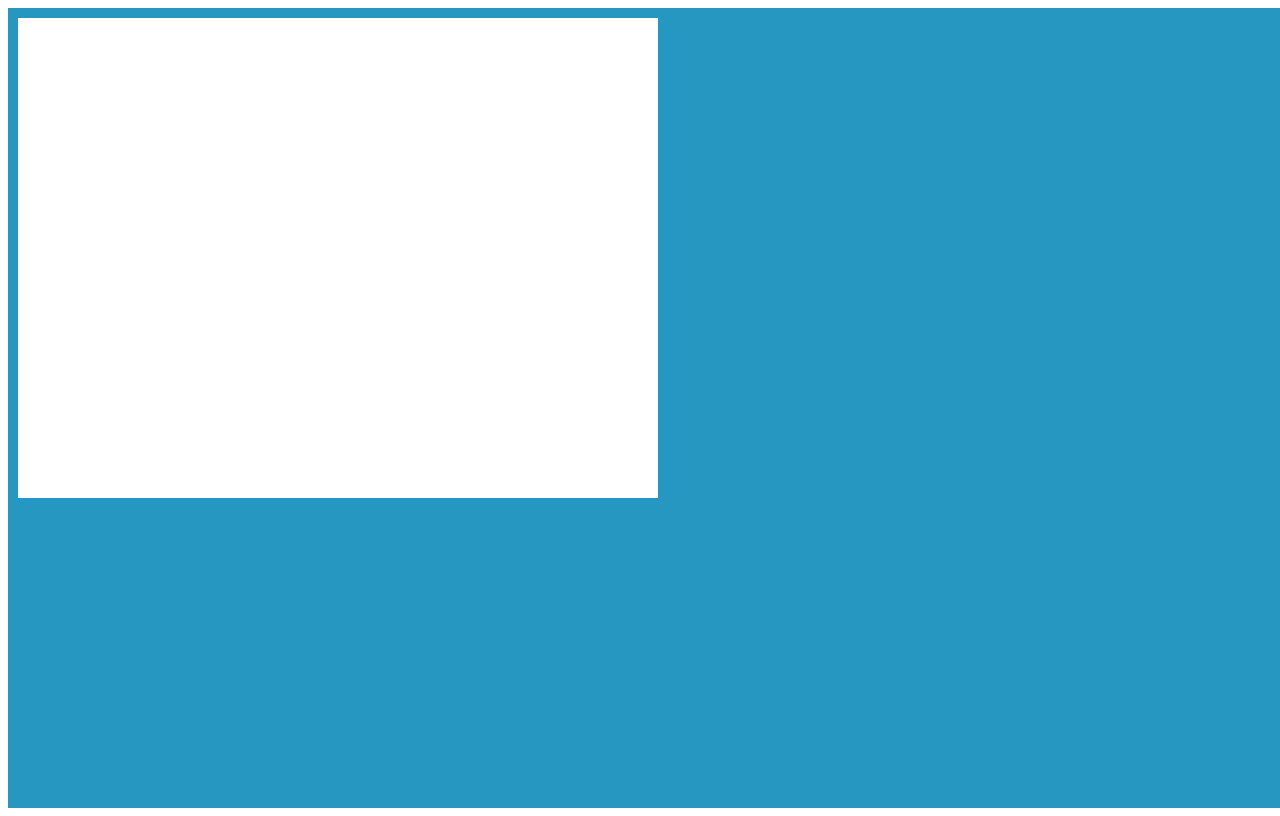
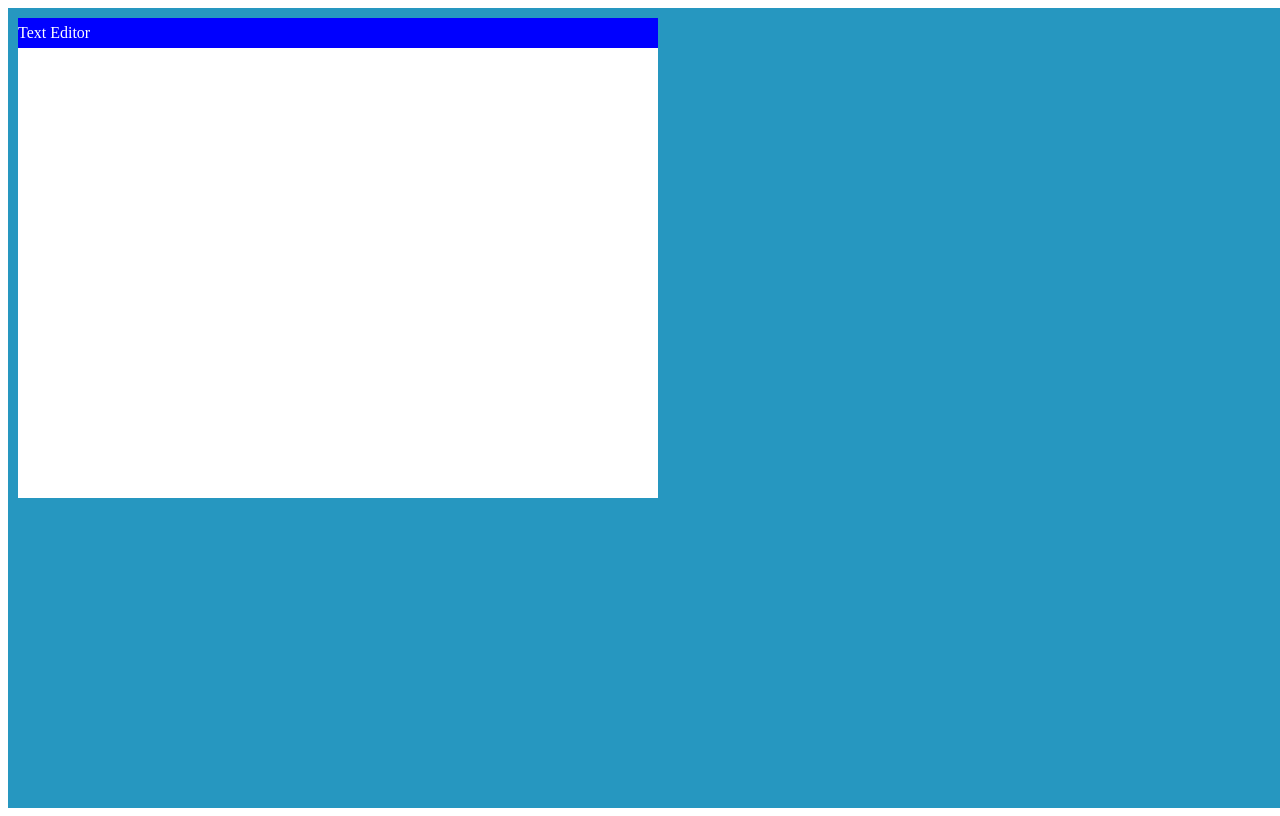
Before and after one commit to samlmbrt/desktop-environment, a Next.js app: page / in a window 1280 px wide. Built offline with nearby package versions, Linux system fonts and the light colour scheme.

Commit message:
Set the handlers for Window dragging the the Desktop component instead

```diff
--- /dev/null
+++ b/src/components/Desktop/Desktop.js
@@ -0,0 +1,69 @@
+import { useRef } from "react";
+import styles from "./Desktop.module.scss";
+
+export default function Deskop({ children }) {
+  // We manage the drag events for Window components here since 'mousemove'
+  // events are not triggered for every pixel when moving the mouse around.
+  // This means a drag could stop prematurely if the user moves the mouse
+  // too fast. By setting the event handlers on the Desktop component, we
+  // can be sure not to miss any mouse event.
+  const windowState = useRef({ xOffset: 0, yOffset: 0 });
+
+  const handleDragStart = (event) => {
+    const element = event.target;
+
+    if (!element?.classList.contains("titleBar")) {
+      return;
+    }
+
+    const state = windowState.current;
+    state.element = element;
+
+    if (event.type === "touchstart") {
+      state.initialX = event.touches[0].clientX - state.xOffset;
+      state.initialY = event.touches[0].clientY - state.yOffset;
+    } else {
+      state.initialX = event.clientX - state.xOffset;
+      state.initialY = event.clientY - state.yOffset;
+    }
+  };
+
+  const handleDragEnd = () => {
+    windowState.current.element = null;
+  };
+
+  const handleDragMove = (event) => {
+    if (windowState.current.element) {
+      event.preventDefault();
+      const state = windowState.current;
+
+      if (event.type === "touchmove") {
+        state.currentX = event.touches[0].clientX - state.initialX;
+        state.currentY = event.touches[0].clientY - state.initialY;
+      } else {
+        state.currentX = event.clientX - state.initialX;
+        state.currentY = event.clientY - state.initialY;
+      }
+
+      state.xOffset = state.currentX;
+      state.yOffset = state.currentY;
+
+      // Using translate3d() to force GPU to draw animation.
+      state.element.parentNode.style.transform = `translate3d(${state.currentX}px, ${state.currentY}px, 0px)`;
+    }
+  };
+
+  return (
+    <div
+      className={styles.desktop}
+      onTouchStart={handleDragStart}
+      onTouchEnd={handleDragEnd}
+      onTouchMove={handleDragMove}
+      onMouseDown={handleDragStart}
+      onMouseUp={handleDragEnd}
+      onMouseMove={handleDragMove}
+    >
+      {children}
+    </div>
+  );
+}
--- a/src/pages/index.module.scss
+++ b/src/components/Desktop/Desktop.module.scss
@@ -1,4 +1,4 @@
-.container {
+.desktop {
   position: relative;
   width: 100vw;
   height: 100vh;
--- a/src/components/Window/Window.js
+++ b/src/components/Window/Window.js
@@ -1,71 +1,10 @@
-import { useRef, useState } from "react";
 import styles from "./Window.module.scss";
 
-export default function Window({ width, height, top, left }) {
-  const [isDragging, setIsDragging] = useState(false);
-  const domElementRef = useRef(null);
-  const coordinates = useRef({ xOffset: 0, yOffset: 0 });
-
-  const handleDragStart = (event) => {
-    // todo: fix issue where moving the mouse too quicky stops dragging
-    setIsDragging(true);
-    const domElement = coordinates.current;
-
-    if (event.type === "touchstart") {
-      domElement.initialX = event.touches[0].clientX - domElement.xOffset;
-      domElement.initialY = event.touches[0].clientY - domElement.yOffset;
-    } else {
-      domElement.initialX = event.clientX - domElement.xOffset;
-      domElement.initialY = event.clientY - domElement.yOffset;
-    }
-  };
-
-  const handleDragEnd = () => {
-    const domElement = coordinates.current;
-    domElement.initialX = domElement.currentX;
-    domElement.initialY = domElement.currentY;
-
-    setIsDragging(false);
-  };
-
-  const handleDragMove = (event) => {
-    if (isDragging) {
-      event.preventDefault();
-      const domElement = coordinates.current;
-
-      if (event.type === "touchmove") {
-        domElement.currentX = event.touches[0].clientX - domElement.initialX;
-        domElement.currentY = event.touches[0].clientY - domElement.initialY;
-      } else {
-        domElement.currentX = event.clientX - domElement.initialX;
-        domElement.currentY = event.clientY - domElement.initialY;
-      }
-
-      domElement.xOffset = domElement.currentX;
-      domElement.yOffset = domElement.currentY;
-
-      domElementRef.current.style.transform = `translate3d(${coordinates.current.currentX}px, ${coordinates.current.currentY}px, 0px)`;
-    }
-  };
-
-  const handleMouseOut = () => {
-    if (isDragging) {
-      handleDragEnd();
-    }
-  };
-
+export default function Window({ title, width, height, top, left, children }) {
   return (
-    <div
-      className={styles.window}
-      ref={domElementRef}
-      style={{ width, height, top, left }}
-      onTouchStart={handleDragStart}
-      onTouchEnd={handleDragEnd}
-      onTouchMove={handleDragMove}
-      onMouseDown={handleDragStart}
-      onMouseUp={handleDragEnd}
-      onMouseMove={handleDragMove}
-      onMouseOut={handleMouseOut}
-    ></div>
+    <div className={styles.window} style={{ width, height, top, left }}>
+      <div className={`titleBar ${styles.titleBar}`}>{title}</div>
+      {children}
+    </div>
   );
 }
--- a/src/components/Window/Window.module.scss
+++ b/src/components/Window/Window.module.scss
@@ -2,3 +2,12 @@
   position: absolute;
   background-color: white;
 }
+
+.titleBar {
+  display: flex;
+  align-items: center;
+  height: 30px;
+  background-color: blue;
+  color: white;
+  user-select: none;
+}
--- a/src/pages/index.js
+++ b/src/pages/index.js
@@ -1,10 +1,10 @@
-import Window from "../components/Window/Window.js";
-import styles from "./index.module.scss";
+import Desktop from "../components/Desktop/Desktop";
+import Window from "../components/Window/Window";
 
 export default function Index() {
   return (
-    <div className={styles.container}>
-      <Window width={640} height={480} top={10} left={10} />
-    </div>
+    <Desktop>
+      <Window title="Text Editor" width={640} height={480} top={10} left={10} />
+    </Desktop>
   );
 }
```
